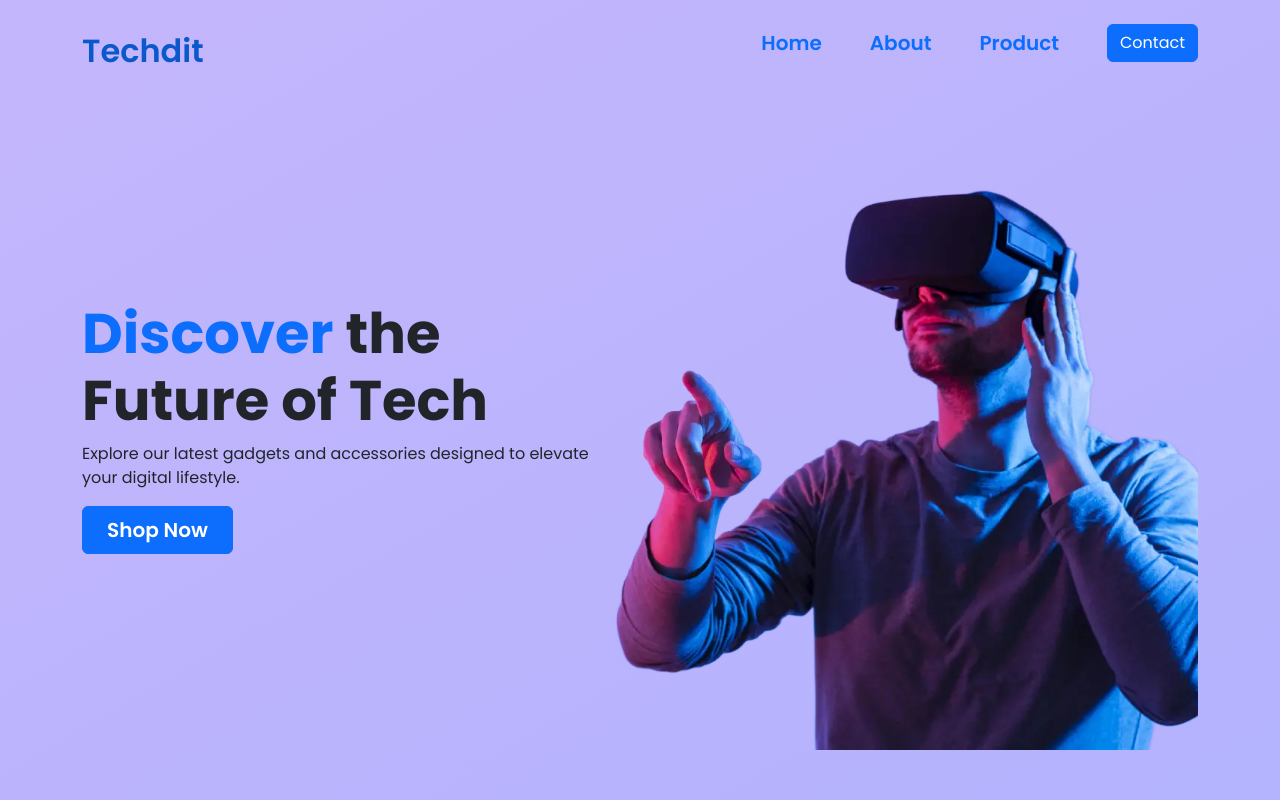
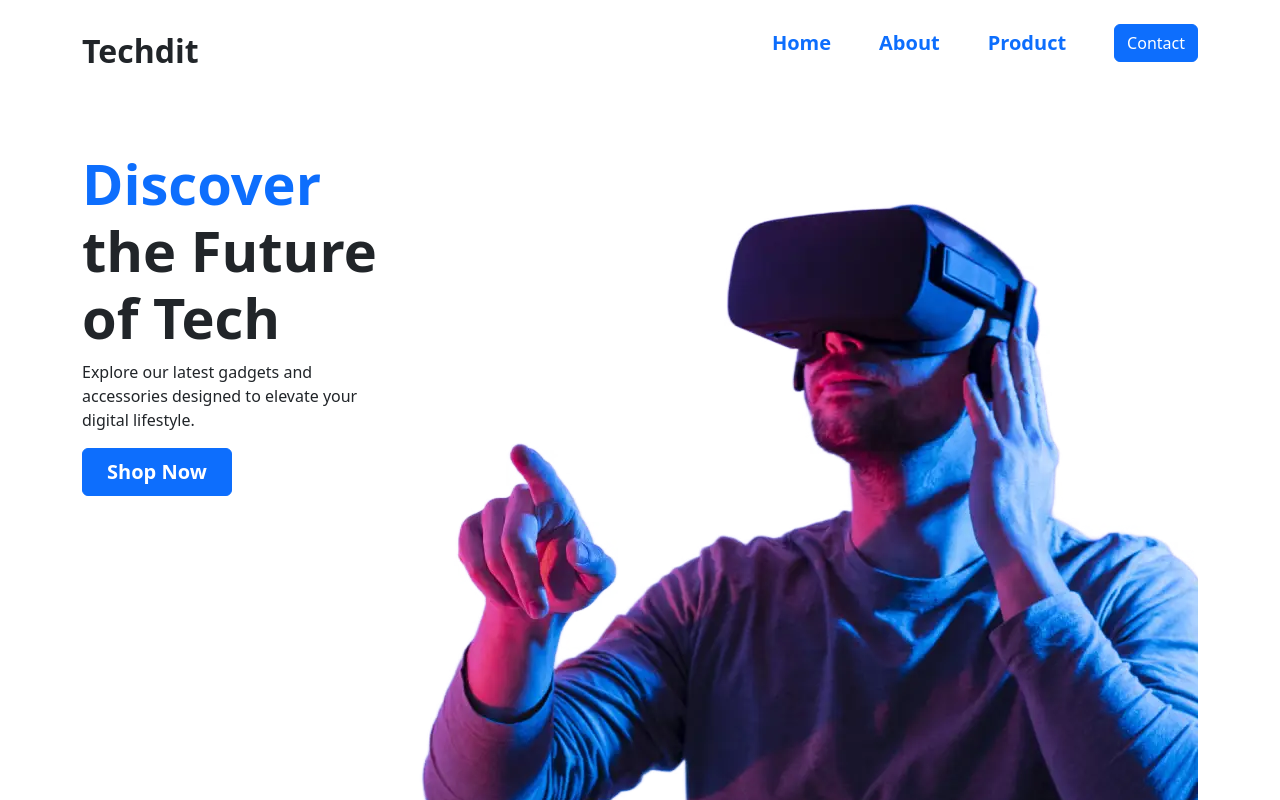
Before and after one commit to Manikantasakalabakthula/Techdit, a plain HTML site: page index.html in a window 1280 px wide. Shown: the top 800 px of the page. Drawn offline with nearby package versions, Linux system fonts and the light colour scheme; a web font is replaced by a local one.

Commit message:
Update index.html

```diff
--- a/index.html
+++ b/index.html
@@ -10,31 +10,6 @@
     <link href="https://fonts.googleapis.com/css2?family=Lato:ital,wght@0,100;0,300;0,400;0,700;0,900;1,100;1,300;1,400;1,700;1,900&family=Playfair+Display:ital,wght@0,400..900;1,400..900&family=Poppins:ital,wght@0,100;0,200;0,300;0,400;0,500;0,600;0,700;0,800;0,900;1,100;1,200;1,300;1,400;1,500;1,600;1,700;1,800;1,900&family=Roboto:ital,wght@0,100..900;1,100..900&family=Smooch+Sans:wght@100..900&display=swap" rel="stylesheet">
     <link rel="stylesheet" href="https://cdnjs.cloudflare.com/ajax/libs/font-awesome/6.5.1/css/all.min.css">
     <link rel="stylesheet" href="styles.css">
-    <style>
-        body{
-            margin: 0;
-            padding: 0;
-            font-family: "poppins", sans-serif;
-            background-image: linear-gradient(150deg, #c4b6fd, #93acfc);
-        }
-        header{
-            color: #0a58ca !important;
-        }
-        section article h1{
-            padding-top: 150px;
-        }
-        section aside img{
-            height: 600px;
-        }
-        section aside .image{
-            width: 400px;
-            height: 400px;
-        }
-        .cards{
-            height: 250px;
-        }
-
-    </style>
   </head>
   <body>
     <header class="container d-flex my-4 fw-semibold align-items-center">
```
